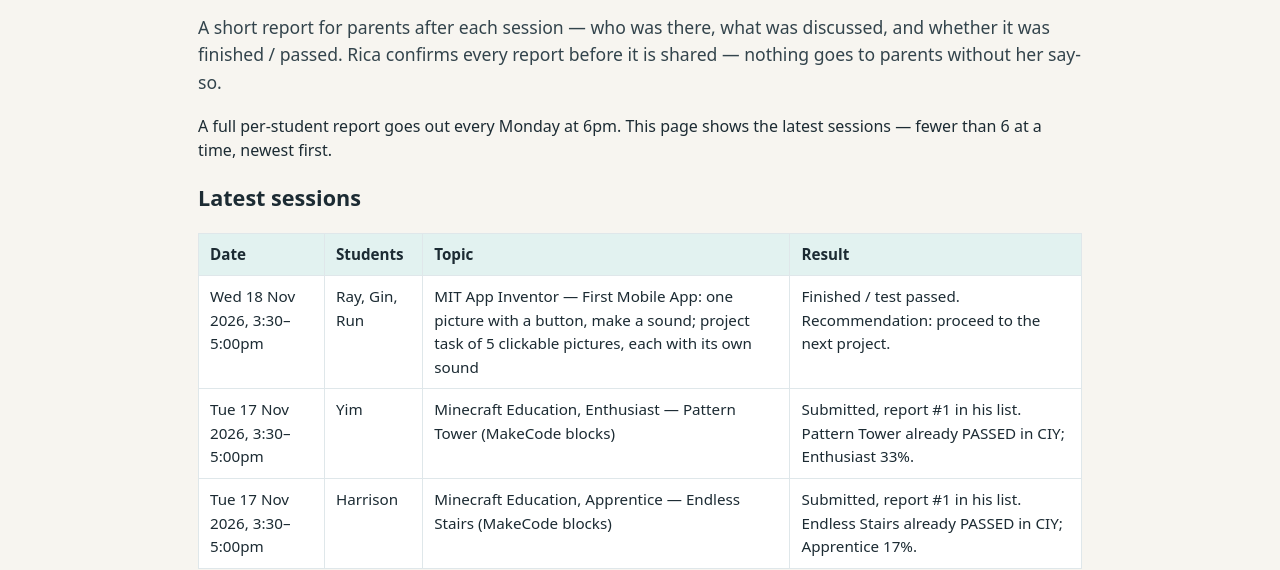
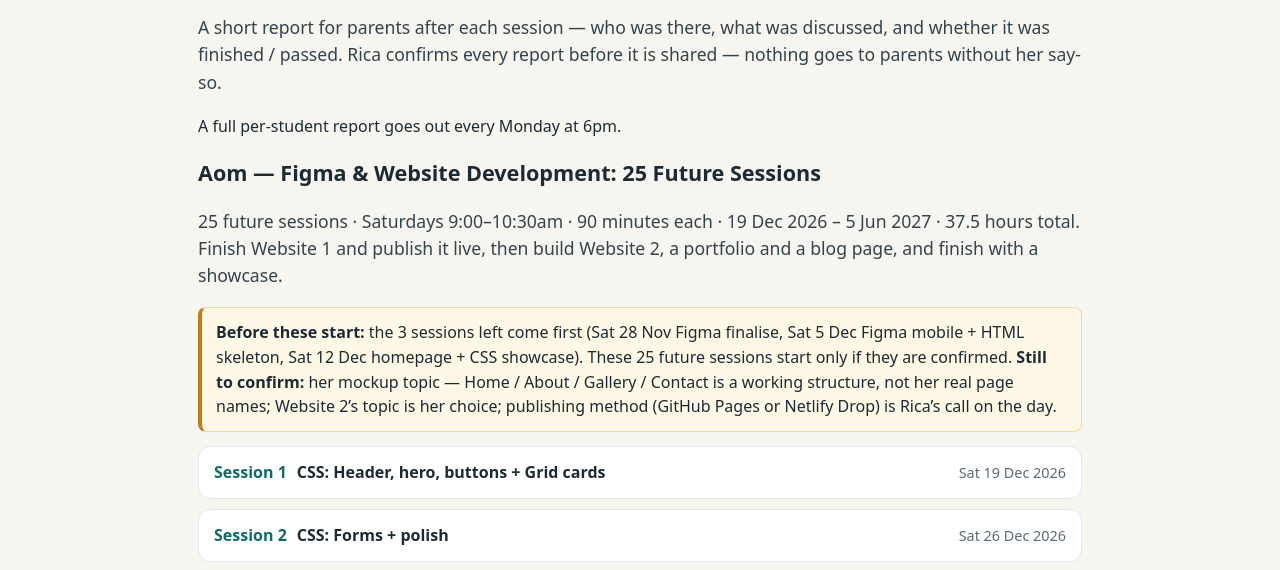
Before and after one commit to Ricamaesupa/lesson-plans, a plain HTML site: page end-session-report.html in a window 1280 px wide. Shown: the part 236-806 px from the top of the page. Drawn offline with Linux system fonts and the light colour scheme.

Commit message:
End Session Report: remove Latest sessions table, keep Aom 25 future sessions

```diff
--- a/end-session-report.html
+++ b/end-session-report.html
@@ -14,13 +14,7 @@
 <h1>End Session Report</h1>
 <div class="report-header"><strong>Coach:</strong> Rica Mae Supa<br><strong>Club:</strong> CIY Club</div>
 <p class="lede">A short report for parents after each session — who was there, what was discussed, and whether it was finished / passed. Rica confirms every report before it is shared — nothing goes to parents without her say-so.</p>
-<p>A full per-student report goes out every Monday at 6pm. This page shows the latest sessions — fewer than 6 at a time, newest first.</p>
-<h2>Latest sessions</h2>
-<table class="ctable"><tr><th>Date</th><th>Students</th><th>Topic</th><th>Result</th></tr>
-<tr><td>Wed 18 Nov 2026, 3:30&ndash;5:00pm</td><td>Ray, Gin, Run</td><td>MIT App Inventor — First Mobile App: one picture with a button, make a sound; project task of 5 clickable pictures, each with its own sound</td><td>Finished / test passed. Recommendation: proceed to the next project.</td></tr>
-<tr><td>Tue 17 Nov 2026, 3:30&ndash;5:00pm</td><td>Yim</td><td>Minecraft Education, Enthusiast — Pattern Tower (MakeCode blocks)</td><td>Submitted, report #1 in his list. Pattern Tower already PASSED in CIY; Enthusiast 33%.</td></tr>
-<tr><td>Tue 17 Nov 2026, 3:30&ndash;5:00pm</td><td>Harrison</td><td>Minecraft Education, Apprentice — Endless Stairs (MakeCode blocks)</td><td>Submitted, report #1 in his list. Endless Stairs already PASSED in CIY; Apprentice 17%.</td></tr>
-</table>
+<p>A full per-student report goes out every Monday at 6pm.</p>
 <h2>Aom — Figma &amp; Website Development: 25 Future Sessions</h2>
 <p class="lede">25 future sessions &middot; Saturdays 9:00&ndash;10:30am &middot; 90 minutes each &middot; 19 Dec 2026 &ndash; 5 Jun 2027 &middot; 37.5 hours total. Finish Website 1 and publish it live, then build Website 2, a portfolio and a blog page, and finish with a showcase.</p>
 <div class="note"><strong>Before these start:</strong> the 3 sessions left come first (Sat 28 Nov Figma finalise, Sat 5 Dec Figma mobile + HTML skeleton, Sat 12 Dec homepage + CSS showcase). These 25 future sessions start only if they are confirmed. <strong>Still to confirm:</strong> her mockup topic — Home / About / Gallery / Contact is a working structure, not her real page names; Website 2&rsquo;s topic is her choice; publishing method (GitHub Pages or Netlify Drop) is Rica&rsquo;s call on the day.</div>
```
